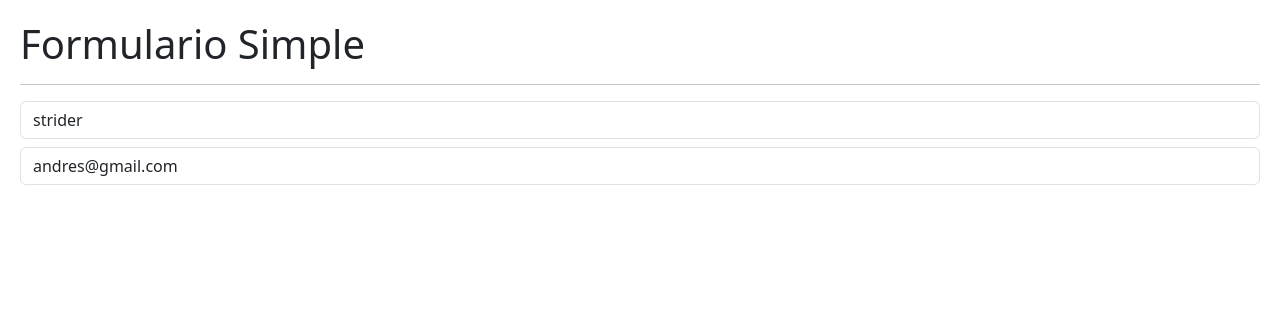
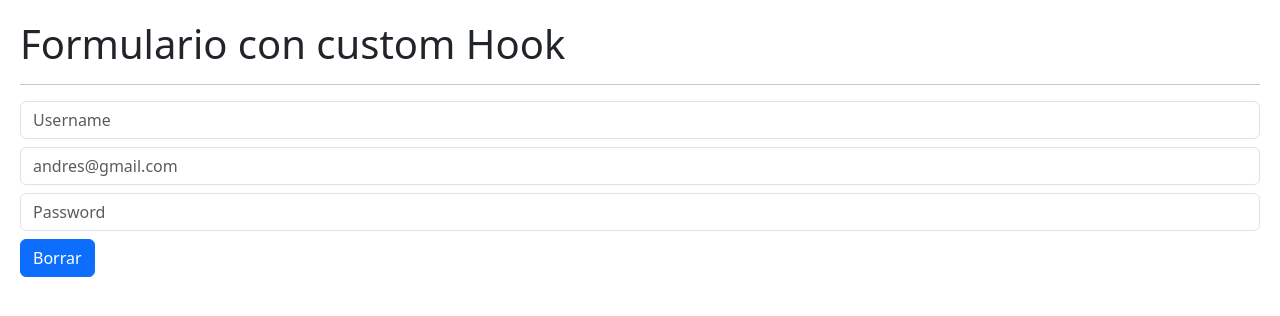
Before and after one commit to AndresTorrezAT/hook-app, a React (Vite) app: page / in a window 1280 px wide. Shown: the top 316 px of the page. Built offline with nearby package versions, Linux system fonts and the light colour scheme.

Commit message:
useEffect terminado

```diff
--- /dev/null
+++ b/src/02-useEffect/FormWithCustomHook.jsx
@@ -0,0 +1,50 @@
+import { useEffect } from 'react';
+import { useForm } from '../hooks/useForm';
+
+export const FormWithCustomHook = () => {
+
+    const { formState, onInputChange, onResetForm, username, email, password } = useForm({
+        username: '',
+        email: '',
+        password: '',
+    });
+
+    // const { username, email, password } = formState;
+
+    return (
+        <>
+            <h1>Formulario con custom Hook</h1>
+            <hr />
+
+            <input
+                type="text"
+                className="form-control"
+                placeholder="Username"
+                name="username"
+                value={username}
+                onChange={onInputChange}
+            />
+
+            <input
+                type="email"
+                className="form-control mt-2"
+                placeholder="andres@gmail.com"
+                name="email"
+                value={email}
+                onChange={onInputChange}
+            />
+
+            <input
+                type="password"
+                className="form-control mt-2"
+                placeholder="Password"
+                name="password"
+                value={password}
+                onChange={onInputChange}
+            />
+
+            <button onClick={ onResetForm } className="btn btn-primary mt-2">Borrar</button>
+
+        </>
+    )
+}
--- /dev/null
+++ b/src/02-useEffect/Message.jsx
@@ -0,0 +1,39 @@
+import { useEffect, useState } from "react"
+
+export const Message = () => {
+
+    const [ coords, setCoords ] = useState({ x: 0, y: 0 });
+
+    useEffect(() => {
+
+        const onMouseMove = ({ x, y }) => {
+            // const coords = { x, y };
+            setCoords({ x, y });
+
+        }
+
+        window.addEventListener( 'mousemove', onMouseMove ); // (e) => onMouseMove(e)
+
+        return () => {
+            window.removeEventListener( 'mousemove', onMouseMove );
+        }
+    }, []);
+
+    return (
+        <>
+            <h3>Usuario ya existe</h3>
+            { JSON.stringify( coords ) }
+        </>
+    )
+    //  los objetos no se pueden imprimir, se tiene que extraer por un JSON.stringify
+}
+
+// useEffect(() => {
+    //     console.log('Message Mounted'); // Mostrar al renderizarse, si se cumple la dependencia
+
+    //   return () => {
+    //     console.log('Message Unmounted'); // Mostrar cuando el componente se desmonta o ya no se rendeiza
+    //   }
+    // }, []) // dependencia: Ejecutar el cuerpo de Effect solo la primera vez que se renderiza el componente
+
+    // const [first, setfirst] = useState(second)
--- a/src/02-useEffect/SimpleForm.jsx
+++ b/src/02-useEffect/SimpleForm.jsx
@@ -1,4 +1,5 @@
-import { useEffect, useState } from "react"
+import { useEffect, useState } from 'react'
+import { Message } from './Message';
 
 export const SimpleForm = () => {
 
@@ -19,15 +20,15 @@
     }
 
     useEffect( () => {
-        console.log('useEffect called!');
+        // console.log('useEffect called!');
     }, []); // la dependencia [] hace que el use effect solo se ejecute 1 vez (la primera vez que se monta "renderiza", solo esa)
 
     useEffect( () => {
-        console.log('formState changed!');
+        // console.log('formState changed!');
     }, [formState]);// se activa cuando formState cambia
 
     useEffect( () => {
-        console.log('email changed!');
+        // console.log('email changed!');
     }, [email]);// se activa cuando email cambia
 
     return (
@@ -52,6 +53,11 @@
                 value={email}
                 onChange={onInputChange}
             />
+
+            {
+                (username === 'strider2') && <Message /> // solo se muestra si cambia el objeto del formState a strider2
+            }
+
         </>
     )
 }
--- /dev/null
+++ b/src/hooks/useForm.js
@@ -0,0 +1,26 @@
+import { useState } from "react";
+
+export const useForm = ( initialForm = {} ) => {
+
+    const [formState, setFormState] = useState( initialForm );
+
+    const onInputChange = ({target}) => {
+
+        const { name, value } = target;
+        setFormState({
+            ...formState,
+            [name]: value
+        });
+    }
+
+    const onResetForm = () => {
+        setFormState(initialForm);
+    }
+
+    return {
+        ...formState,
+        formState,
+        onInputChange, // basicamente devuelve callback
+        onResetForm,
+    }
+}
--- a/src/main.jsx
+++ b/src/main.jsx
@@ -4,12 +4,14 @@
 // import { HooksApp } from './HooksApp';
 // import { CounterApp } from './01-useState/CounterApp';
 // import { CounterWithCustomHook } from './01-useState/CounterWithCustomHook';
-import { SimpleForm } from './02-useEffect/SimpleForm';
+// import { SimpleForm } from './02-useEffect/SimpleForm';
+import { FormWithCustomHook } from './02-useEffect/FormWithCustomHook';
 
 import './index.css'
 
+
 ReactDOM.createRoot(document.getElementById('root')).render(
-  <React.StrictMode>
-    <SimpleForm />
-  </React.StrictMode>,
+  // <React.StrictMode>
+    <FormWithCustomHook />
+  // </React.StrictMode>,
 )
```
